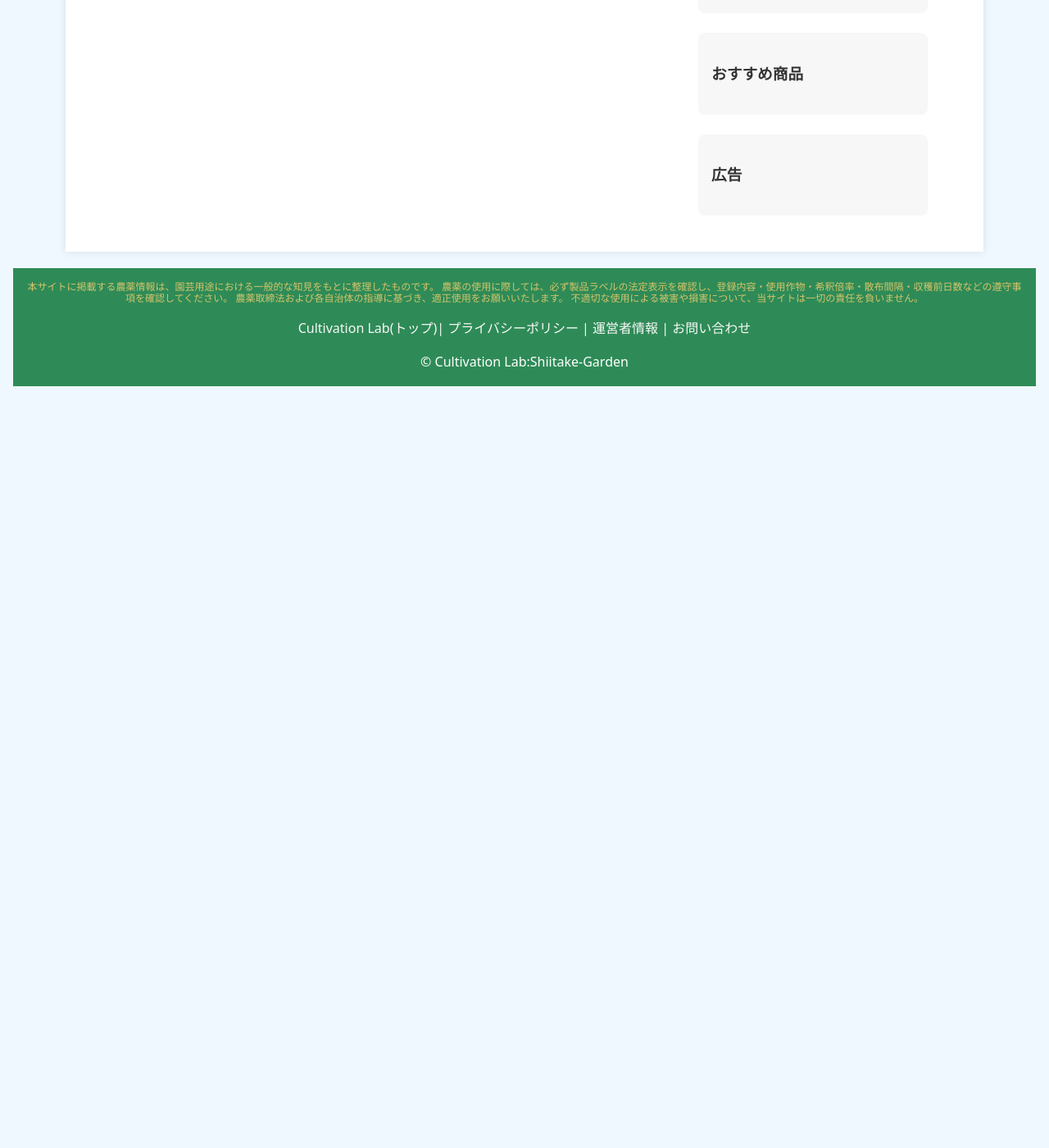
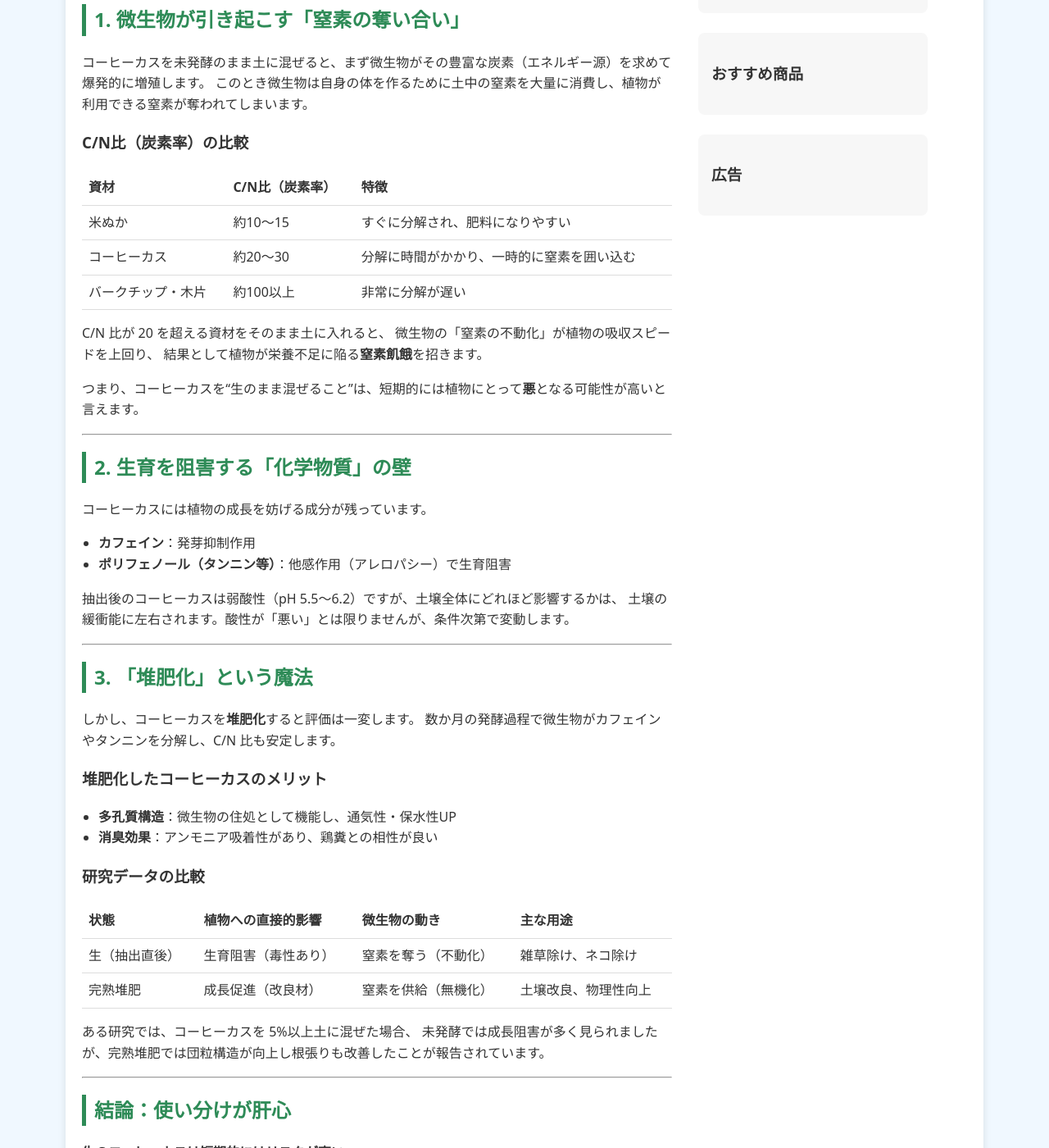
Before and after one commit to shiitake-garden/shiitake-garden.github.io, a Jekyll site: the page built from column_cafe_taihi.html, in a window 1280 px wide and 1400 px high, scrolled down 260 px. Shown: the whole window at 82% size. Built offline with Jekyll 4.4.1, drawn with Linux system fonts in a browser that asks for light colours; before the commit the page ends 900 px from its top, so only the background shows below that; some of the changed text lies outside the part shown.

Commit message:
Update column_cafe_taihi.html

```diff
--- a/column_cafe_taihi.html
+++ b/column_cafe_taihi.html
@@ -10,8 +10,143 @@ title: カルティベーションラボ
 <body>
 <!--ここから記事-->
 <section class="article-layout">
+  <article class="article-main">
+ <header class="site-header">
+    <h1>コーヒーカス堆肥は「善」か「悪」か？：微生物から見た化学的検証</h1>
+ </header>
 
-  <article class="article-main">
+
+<h2>1. 微生物が引き起こす「窒素の奪い合い」</h2>
+
+<p>
+コーヒーカスを未発酵のまま土に混ぜると、まず微生物がその豊富な炭素（エネルギー源）を求めて爆発的に増殖します。
+このとき微生物は自身の体を作るために土中の窒素を大量に消費し、植物が利用できる窒素が奪われてしまいます。
+</p>
+
+<h3>C/N比（炭素率）の比較</h3>
+
+<table>
+  <thead>
+    <tr>
+      <th>資材</th>
+      <th>C/N比（炭素率）</th>
+      <th>特徴</th>
+    </tr>
+  </thead>
+  <tbody>
+    <tr>
+      <td>米ぬか</td>
+      <td>約10〜15</td>
+      <td>すぐに分解され、肥料になりやすい</td>
+    </tr>
+    <tr>
+      <td>コーヒーカス</td>
+      <td>約20〜30</td>
+      <td>分解に時間がかかり、一時的に窒素を囲い込む</td>
+    </tr>
+    <tr>
+      <td>バークチップ・木片</td>
+      <td>約100以上</td>
+      <td>非常に分解が遅い</td>
+    </tr>
+  </tbody>
+</table>
+
+<p>
+C/N 比が 20 を超える資材をそのまま土に入れると、
+微生物の「窒素の不動化」が植物の吸収スピードを上回り、
+結果として植物が栄養不足に陥る<strong>窒素飢餓</strong>を招きます。
+</p>
+
+<p>
+つまり、コーヒーカスを“生のまま混ぜること”は、短期的には植物にとって<strong>悪</strong>となる可能性が高いと言えます。
+</p>
+
+<hr>
+
+<h2>2. 生育を阻害する「化学物質」の壁</h2>
+
+<p>コーヒーカスには植物の成長を妨げる成分が残っています。</p>
+
+<ul>
+  <li><strong>カフェイン</strong>：発芽抑制作用</li>
+  <li><strong>ポリフェノール（タンニン等）</strong>：他感作用（アレロパシー）で生育阻害</li>
+</ul>
+
+<p>
+抽出後のコーヒーカスは弱酸性（pH 5.5〜6.2）ですが、土壌全体にどれほど影響するかは、
+土壌の緩衝能に左右されます。酸性が「悪い」とは限りませんが、条件次第で変動します。
+</p>
+
+<hr>
+
+<h2>3. 「堆肥化」という魔法</h2>
+
+<p>
+しかし、コーヒーカスを<strong>堆肥化</strong>すると評価は一変します。
+数か月の発酵過程で微生物がカフェインやタンニンを分解し、C/N 比も安定します。
+</p>
+
+<h3>堆肥化したコーヒーカスのメリット</h3>
+<ul>
+  <li><strong>多孔質構造</strong>：微生物の住処として機能し、通気性・保水性UP</li>
+  <li><strong>消臭効果</strong>：アンモニア吸着性があり、鶏糞との相性が良い</li>
+</ul>
+
+<h3>研究データの比較</h3>
+
+<table>
+  <thead>
+    <tr>
+      <th>状態</th>
+      <th>植物への直接的影響</th>
+      <th>微生物の動き</th>
+      <th>主な用途</th>
+    </tr>
+  </thead>
+  <tbody>
+    <tr>
+      <td>生（抽出直後）</td>
+      <td>生育阻害（毒性あり）</td>
+      <td>窒素を奪う（不動化）</td>
+      <td>雑草除け、ネコ除け</td>
+    </tr>
+    <tr>
+      <td>完熟堆肥</td>
+      <td>成長促進（改良材）</td>
+      <td>窒素を供給（無機化）</td>
+      <td>土壌改良、物理性向上</td>
+    </tr>
+  </tbody>
+</table>
+
+<p>
+ある研究では、コーヒーカスを 5%以上土に混ぜた場合、
+未発酵では成長阻害が多く見られましたが、完熟堆肥では団粒構造が向上し根張りも改善したことが報告されています。
+</p>
+
+<hr>
+
+<h2>結論：使い分けが肝心</h2>
+
+<p>
+<strong>生のコーヒーカスは短期的にはリスクが高い。</strong><br>
+<strong>完熟堆肥にすれば非常に有益な土壌改良材になる。</strong>
+</p>
+
+<p>
+コーヒーカスは肥料成分（NPK）は高くありませんが、
+「土の物理的な質を改善するサポーター」として優秀です。
+</p>
+
+<hr>
+
+<h2>わからないこと・今後の課題</h2>
+<ul>
+  <li>ブルーベリーなど酸性好み植物への収穫量への寄与データは不足</li>
+  <li>コーヒーカスを早く分解させる「米ぬか」との黄金比率は未確定</li>
+</ul>
+
 
   </article>
 
```
